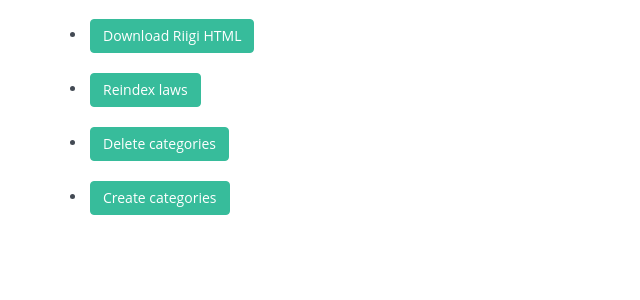
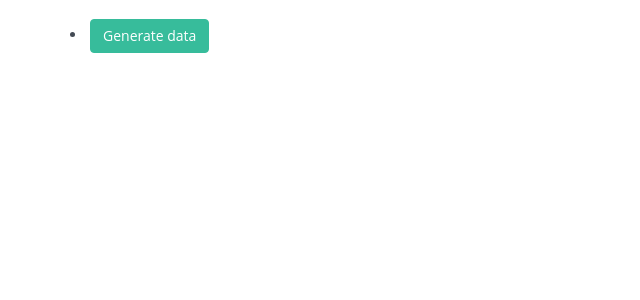
Before and after one commit to VeikoSoomets/lawcats, a Python web app: template templates/sys.html in a window 1280 px wide. Shown: the part 51-351 px from the top of the page, without its empty margins (0-640 px from the left). Run offline with Jinja, Linux system fonts and the light colour scheme; the template is opened without the code that fills it: most values are stand-ins (such as "Sample title", 1, 10 or a date in 2020); grey boxes marked "Sample" are stand-in pictures; some libraries are stand-ins or nearby versions.

Commit message:
code review fixes

```diff
--- a/categories.py
+++ b/categories.py
@@ -122,7 +122,7 @@ class GenerateCategories(BaseHandler):
         cat_name=cat[0]
         cat_link=cat[1]
         cat_lang=cat[2]
-        dbp = models.Category(category_name=cat_name, category_link=cat_link,  subcategory_name=subcat_name, language=cat_lang)
+        dbp = models.Category(name=cat_name, link=cat_link, lang=cat_lang)
         dbps.append(dbp)
 
     """count=0
--- a/services.py
+++ b/services.py
@@ -1,3 +1,4 @@
+# -*- coding: utf-8 -*-
 import urllib2
 
 import bs4
@@ -106,6 +107,7 @@ class HTMLDownloaderService():
 
 class SearchService():
 
+
   @classmethod
   def get_querywords(cls, query):
     query = query.encode('utf-8')
@@ -121,8 +123,9 @@ class SearchService():
 
   @classmethod
   def search(cls, querywords, categories, date_start):
+    from parsers import rss_parse, ministry_parse, riigiteataja_parse, eurlex_parse
+    from parsers.bureau_parse import LawfirmParsers
     search_results = []
-
     search_list = [
       {'category': 'RSS allikad', 'results': rss_parse.parse_feed},
       {'category': 'ministeeriumid', 'results': ministry_parse.search_ministry},
--- a/templates/sys.html
+++ b/templates/sys.html
@@ -10,9 +10,7 @@
 {% endblock %}
 {% block content %}
 
-<li><a href="/sys/download_riigihtml" class="btn btn-info">Download Riigi HTML</a></li><br/>
-<li><a href="/sys/reindex_law" class="btn btn-info">Reindex laws</a></li><br/>
-<li><a href="/sys/delete_categories" class="btn btn-info">Delete categories</a></li><br/>
-<li><a href="/sys/create_categories" class="btn btn-info">Create categories</a></li><br/>
+<li><a href="/sys/generate_data" class="btn btn-info">Generate data</a></li>
+
 
 {% endblock %}
```
